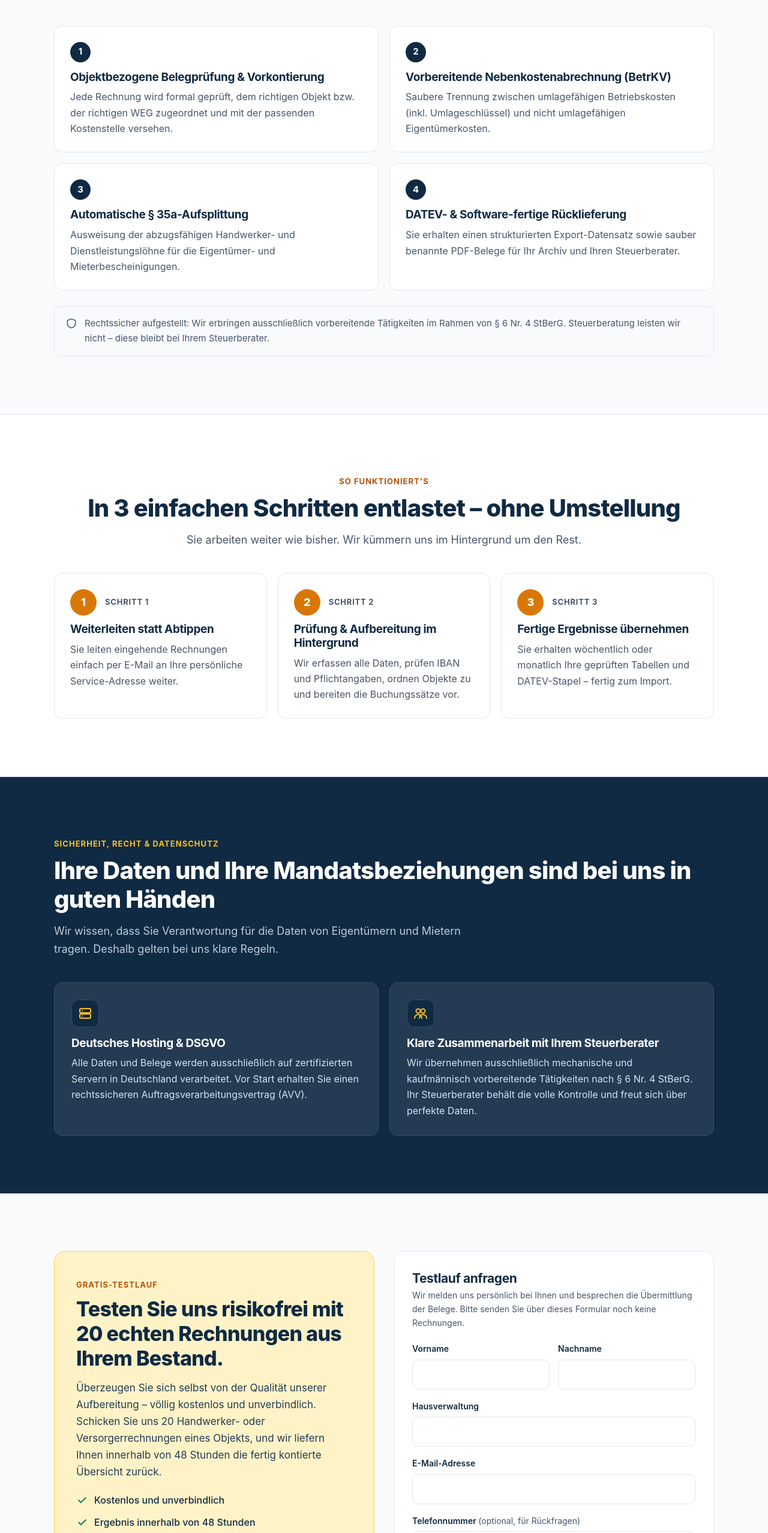
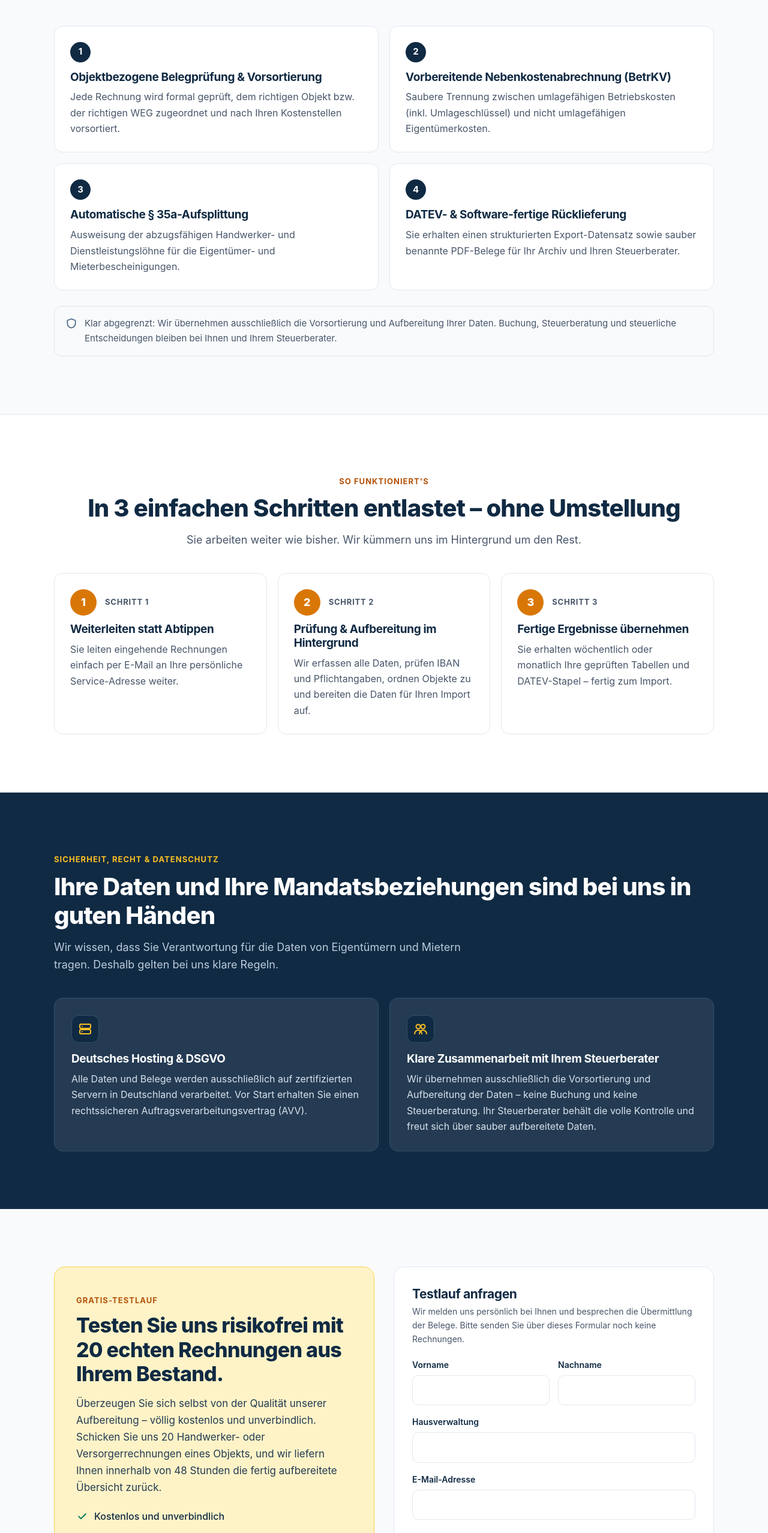
Before and after one commit to VMenle/ImmoBackOffice, a plain HTML site: page index.html in a window 1280 px wide. Shown: the part 1865-4420 px from the top of the page at 60% size. Drawn offline with Linux system fonts and the light colour scheme.

Commit message:
Wortlaut Vorsortierung statt Kontierung, n8n Hosting IONOS, Foto entfernt, offene Punkte (16.11.2026)
Co-Authored-By: Claude Opus 5.5 <noreply@anthropic.com>
Claude-Session: https://claude.ai/code/session_01BxHTNzoP78tkPyz6HWuX1a

```diff
--- a/index.html
+++ b/index.html
@@ -1,6 +1,6 @@
 <!DOCTYPE html>
 <!-- ImmoBack – Landingpage – index.html -->
-<!-- Erstellt: 16.11.2026 -->
+<!-- Erstellt: 16.11.2026 · Geändert: 16.11.2026 (Wortlaut Vorsortierung statt Kontierung, Foto entfernt) -->
 <html lang="de">
 <head>
 <meta charset="UTF-8">
@@ -104,8 +104,8 @@
     <div class="grid grid-4">
       <article class="card">
         <span class="num">1</span>
-        <h3>Objektbezogene Belegprüfung &amp; Vorkontierung</h3>
-        <p>Jede Rechnung wird formal geprüft, dem richtigen Objekt bzw. der richtigen WEG zugeordnet und mit der passenden Kostenstelle versehen.</p>
+        <h3>Objektbezogene Belegprüfung &amp; Vorsortierung</h3>
+        <p>Jede Rechnung wird formal geprüft, dem richtigen Objekt bzw. der richtigen WEG zugeordnet und nach Ihren Kostenstellen vorsortiert.</p>
       </article>
       <article class="card">
         <span class="num">2</span>
@@ -125,7 +125,7 @@
     </div>
     <div class="legal-note">
       <svg width="20" height="20" viewBox="0 0 24 24" fill="none" stroke="currentColor" stroke-width="2" stroke-linecap="round" stroke-linejoin="round" aria-hidden="true"><path d="M12 3l8 3v6c0 5-3.5 8-8 9-4.5-1-8-4-8-9V6z"/></svg>
-      <p>Rechtssicher aufgestellt: Wir erbringen ausschließlich vorbereitende Tätigkeiten im Rahmen von § 6 Nr. 4 StBerG. Steuerberatung leisten wir nicht – diese bleibt bei Ihrem Steuerberater.</p>
+      <p>Klar abgegrenzt: Wir übernehmen ausschließlich die Vorsortierung und Aufbereitung Ihrer Daten. Buchung, Steuerberatung und steuerliche Entscheidungen bleiben bei Ihnen und Ihrem Steuerberater.</p>
     </div>
   </div>
 </section>
@@ -147,7 +147,7 @@
       <li class="step">
         <div class="step-head"><span class="step-num">2</span><span class="step-label">Schritt 2</span></div>
         <h3>Prüfung &amp; Aufbereitung im Hintergrund</h3>
-        <p>Wir erfassen alle Daten, prüfen IBAN und Pflichtangaben, ordnen Objekte zu und bereiten die Buchungssätze vor.</p>
+        <p>Wir erfassen alle Daten, prüfen IBAN und Pflichtangaben, ordnen Objekte zu und bereiten die Daten für Ihren Import auf.</p>
       </li>
       <li class="step">
         <div class="step-head"><span class="step-num">3</span><span class="step-label">Schritt 3</span></div>
@@ -175,7 +175,7 @@
       <article class="sec-card">
         <div class="icon-box" aria-hidden="true"><svg width="24" height="24" viewBox="0 0 24 24" fill="none" stroke="currentColor" stroke-width="2" stroke-linecap="round" stroke-linejoin="round"><circle cx="8" cy="8" r="3.5"/><circle cx="16" cy="8" r="3.5"/><path d="M2 20a6 6 0 0 1 12 0M10 20a6 6 0 0 1 12 0"/></svg></div>
         <h3>Klare Zusammenarbeit mit Ihrem Steuerberater</h3>
-        <p>Wir übernehmen ausschließlich mechanische und kaufmännisch vorbereitende Tätigkeiten nach § 6 Nr. 4 StBerG. Ihr Steuerberater behält die volle Kontrolle und freut sich über perfekte Daten.</p>
+        <p>Wir übernehmen ausschließlich die Vorsortierung und Aufbereitung der Daten – keine Buchung und keine Steuerberatung. Ihr Steuerberater behält die volle Kontrolle und freut sich über sauber aufbereitete Daten.</p>
       </article>
     </div>
   </div>
@@ -187,7 +187,7 @@
     <div class="offer-box">
       <span class="eyebrow">Gratis-Testlauf</span>
       <h2>Testen Sie uns risikofrei mit 20 echten Rechnungen aus Ihrem Bestand.</h2>
-      <p>Überzeugen Sie sich selbst von der Qualität unserer Aufbereitung – völlig kostenlos und unverbindlich. Schicken Sie uns 20 Handwerker- oder Versorgerrechnungen eines Objekts, und wir liefern Ihnen innerhalb von 48 Stunden die fertig kontierte Übersicht zurück.</p>
+      <p>Überzeugen Sie sich selbst von der Qualität unserer Aufbereitung – völlig kostenlos und unverbindlich. Schicken Sie uns 20 Handwerker- oder Versorgerrechnungen eines Objekts, und wir liefern Ihnen innerhalb von 48 Stunden die fertig aufbereitete Übersicht zurück.</p>
       <ul class="offer-list">
         <li><svg width="20" height="20" viewBox="0 0 24 24" fill="none" stroke="currentColor" stroke-width="2.4" stroke-linecap="round" stroke-linejoin="round" aria-hidden="true"><path d="M5 12.5l4.5 4.5L19 7.5"/></svg>Kostenlos und unverbindlich</li>
         <li><svg width="20" height="20" viewBox="0 0 24 24" fill="none" stroke="currentColor" stroke-width="2.4" stroke-linecap="round" stroke-linejoin="round" aria-hidden="true"><path d="M5 12.5l4.5 4.5L19 7.5"/></svg>Ergebnis innerhalb von 48 Stunden</li>
@@ -261,7 +261,6 @@
   <div class="wrap">
     <div class="footer-grid">
       <div class="contact-person">
-        <div class="photo" aria-label="Platzhalter für Foto">Foto<br>folgt</div>
         <div>
           <div class="role">Ihr persönlicher Ansprechpartner</div>
           <div class="name">Volker Moos</div>
--- a/style.css
+++ b/style.css
@@ -1,5 +1,5 @@
 /* ImmoBack – Landingpage – style.css */
-/* Erstellt: 16.11.2026 */
+/* Erstellt: 16.11.2026 · Geändert: 16.11.2026 (Foto entfernt) */
 
 /* Schrift: Inter, falls auf dem Gerät installiert, sonst Systemschrift. Keine externen Schriftquellen. */
 
@@ -145,7 +145,6 @@ input:focus,select:focus{outline:none;border-color:var(--navy-3);box-shadow:0 0
 .site-footer{background:#fff;border-top:1px solid var(--line);padding:56px 0 28px;}
 .footer-grid{display:grid;gap:32px;}
 .contact-person{display:flex;gap:18px;align-items:center;}
-.photo{flex:0 0 88px;width:88px;height:88px;border-radius:50%;background:var(--bg);border:1.5px dashed #94A3B8;display:grid;place-items:center;color:#64748B;font-size:12px;text-align:center;line-height:1.3;}
 .contact-person .role{font-size:13px;font-weight:700;letter-spacing:.06em;text-transform:uppercase;color:var(--accent-dark);}
 .contact-person .name{font-size:19px;font-weight:700;color:var(--navy);}
 .contact-person a{color:var(--text-2);text-decoration:none;font-size:15px;display:block;}
```
Also changed, not shown: agb.html (+3 -2 lines), datenschutz.html (+4 -3 lines), 1 other file.
